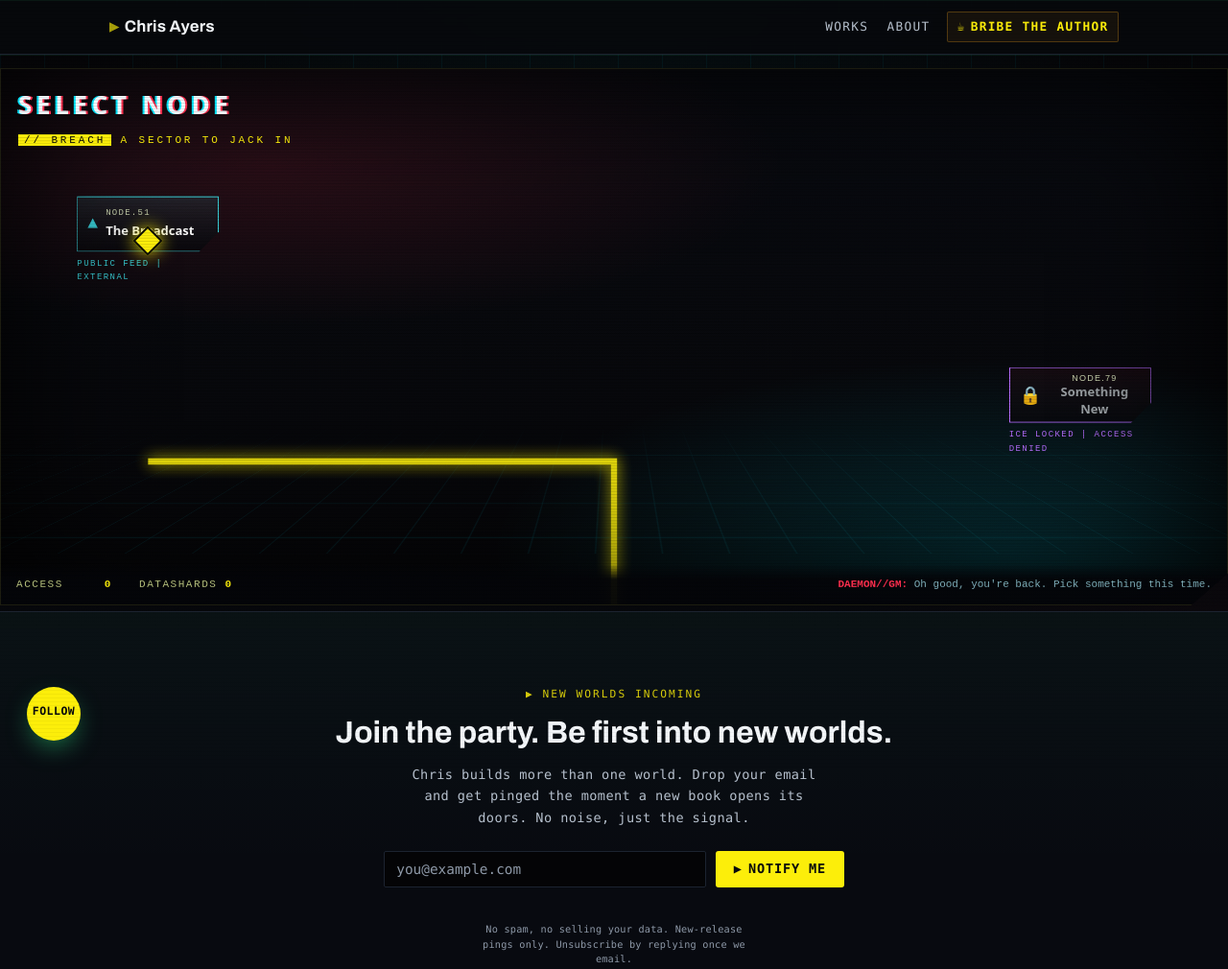
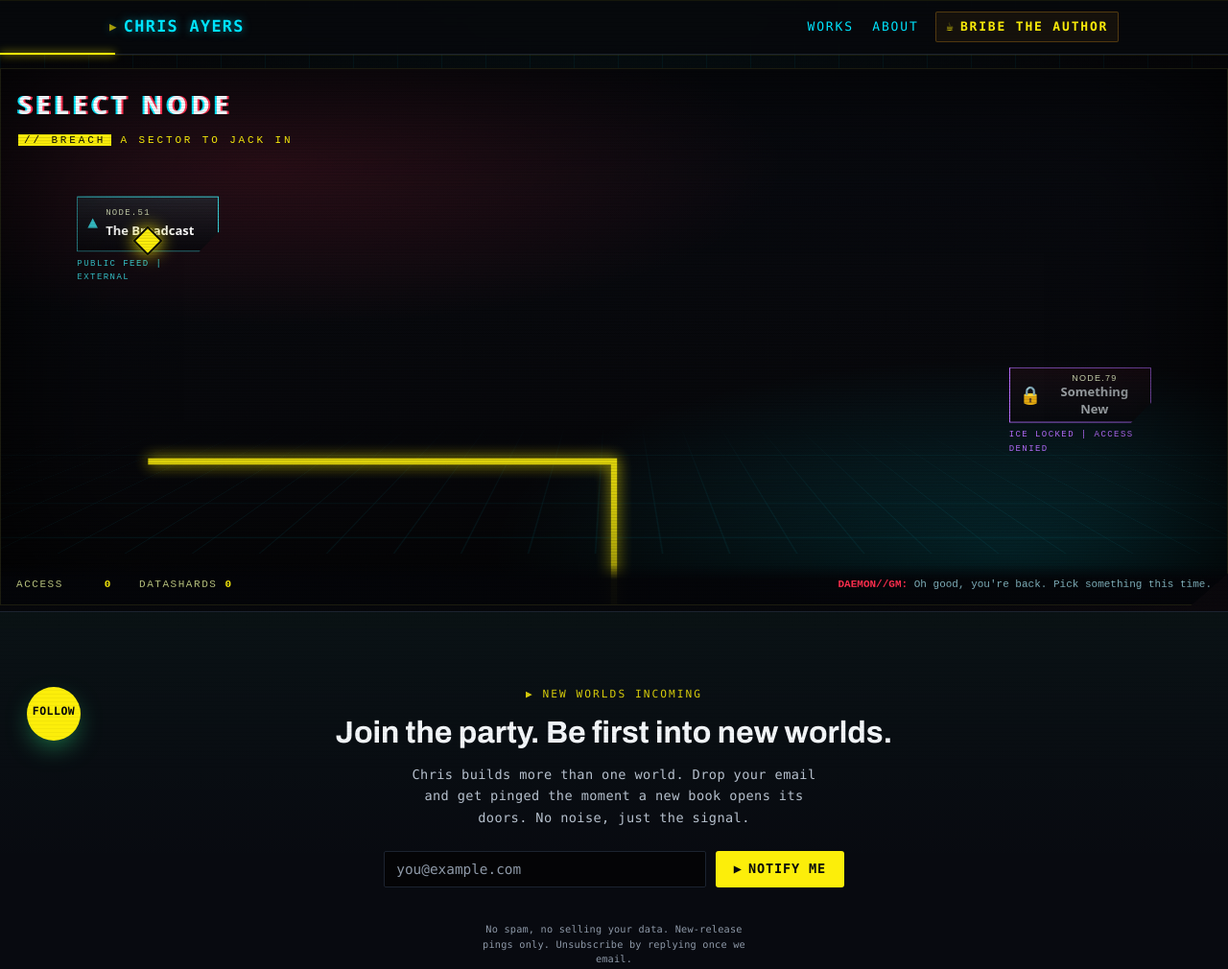
Before and after one commit to BrianBoitano/chris-ayers-books, an Astro site: page / in a window 1280 px wide. Shown: the top 1010 px of the page at 96% size. Built offline with nearby package versions, Linux system fonts and the light colour scheme; Astro itself is replaced by a stand-in of ours.

Commit message:
feat: cyberpunk nav bar (clipped, mono cyan links, yellow HUD accent)

```diff
--- a/src/components/SiteNav.astro
+++ b/src/components/SiteNav.astro
@@ -88,8 +88,20 @@ const showSupport = SUPPORT_URL && SUPPORT_URL.length > 0;
     -webkit-backdrop-filter: blur(10px);
     border-bottom: 1px solid var(--line);
     box-shadow:
-      0 1px 0 0 rgba(57, 255, 158, 0.08),
-      inset 0 1px 0 rgba(57, 255, 158, 0.06);
+      0 1px 0 0 rgba(252, 238, 10, 0.08),
+      inset 0 1px 0 rgba(252, 238, 10, 0.06);
+  }
+
+  /* HUD accent line — thin yellow bar under the nav border */
+  .nav::after {
+    content: "";
+    position: absolute;
+    left: 0;
+    bottom: -1px;
+    width: 120px;
+    height: 2px;
+    background: var(--cy-yellow);
+    box-shadow: 0 0 8px var(--cy-yellow);
   }
 
   .nav__inner {
@@ -108,22 +120,25 @@ const showSupport = SUPPORT_URL && SUPPORT_URL.length > 0;
     align-items: center;
     gap: 0.35em;
     text-decoration: none;
-    color: var(--ink);
-    font-family: var(--font-display);
+    color: var(--cy-cyan);
+    font-family: var(--font-mono);
     font-size: 1.05rem;
     font-weight: 700;
-    letter-spacing: 0.01em;
-    transition: color 0.15s ease;
+    letter-spacing: 0.08em;
+    text-transform: uppercase;
+    text-shadow: 0 0 10px rgba(0, 229, 255, 0.5);
+    transition: color 0.15s ease, text-shadow 0.15s ease;
     white-space: nowrap;
   }
 
   .nav__brand:hover {
-    color: var(--green);
+    color: var(--cy-yellow);
+    text-shadow: 0 0 12px rgba(252, 238, 10, 0.7);
     text-decoration: none;
   }
 
   .nav__brand-sigil {
-    color: var(--green);
+    color: var(--cy-yellow);
     font-size: 0.75em;
     animation: sigil-breathe 3s ease-in-out infinite;
   }
@@ -194,27 +209,30 @@ const showSupport = SUPPORT_URL && SUPPORT_URL.length > 0;
   .nav__link {
     display: block;
     font-family: var(--font-mono);
-    font-size: 0.8rem;
-    letter-spacing: 0.1em;
+    font-size: 13px;
+    letter-spacing: 0.14em;
     text-transform: uppercase;
-    color: var(--muted);
+    color: var(--cy-cyan);
     padding: 0.55em 0;
     text-decoration: none;
     border-bottom: 1px solid transparent;
     transform-origin: center;
-    transition: color 0.12s ease, border-color 0.12s ease,
+    transition: color 0.12s ease, text-shadow 0.12s ease, border-color 0.12s ease,
       transform 0.18s cubic-bezier(0.2, 0.8, 0.3, 1.4);
   }
 
-  .nav__link:hover {
-    color: var(--ink);
+  .nav__link:hover,
+  .nav__link:focus-visible {
+    color: var(--cy-yellow);
+    text-shadow: 0 0 8px rgba(252, 238, 10, 0.6);
     text-decoration: none;
   }
   /* macOS-dock-style hover magnify (desktop pointer only) */
   @media (hover: hover) and (min-width: 768px) {
     .nav__link:hover {
       transform: scale(1.22);
-      color: var(--green);
+      color: var(--cy-yellow);
+      text-shadow: 0 0 8px rgba(252, 238, 10, 0.6);
     }
     .nav__coffee:hover {
       transform: scale(1.12);
```
